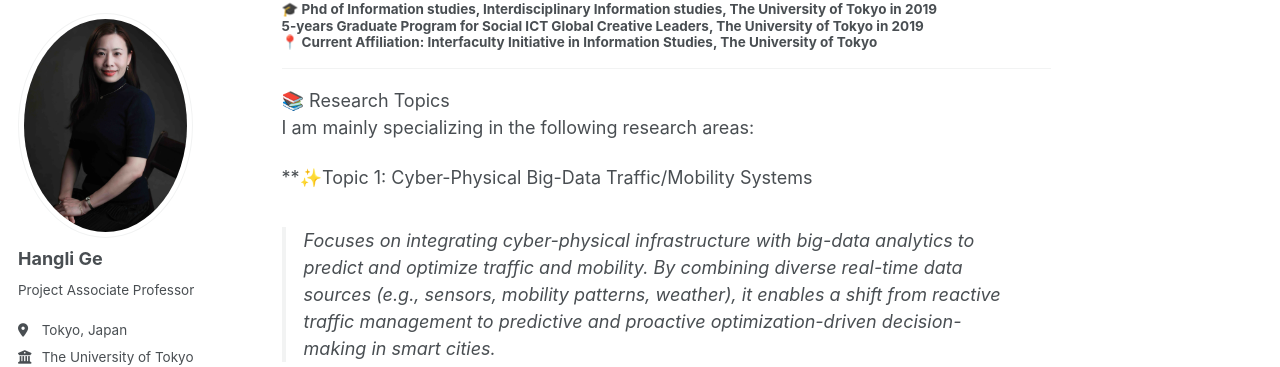
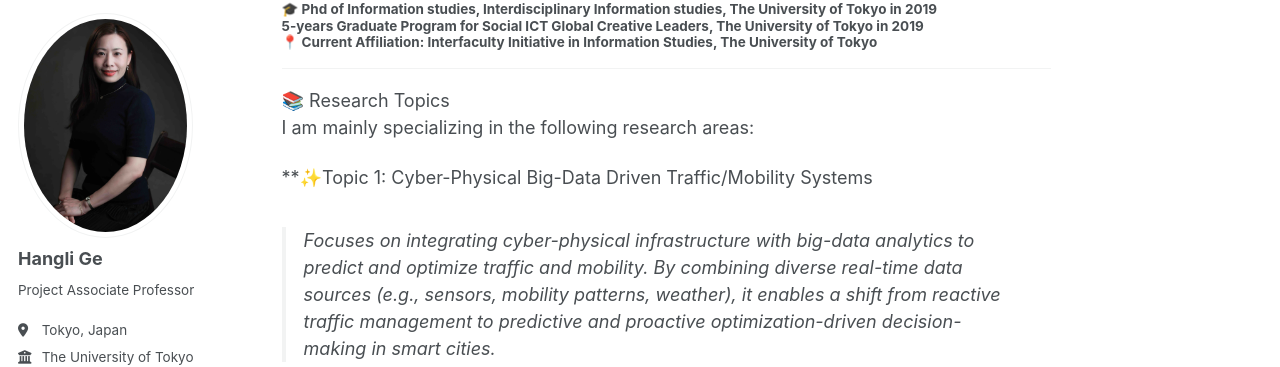
Before and after one commit to christie888/christie888.github.io, a Jekyll site: the page built from _pages/about.md, in a window 1280 px wide and 900 px high, scrolled down 309 px. Shown: the part 93-460 px from the top of the window. Built offline with Jekyll 4.4.1, drawn with Linux system fonts in a browser that asks for light colours; some web fonts are replaced.

Commit message:
Update about.md

```diff
--- a/_pages/about.md
+++ b/_pages/about.md
@@ -17,7 +17,7 @@
 📚 Research Topics
 <br>I am mainly specializing in the following research areas:
 
-**✨Topic 1: Cyber-Physical Big-Data Traffic/Mobility Systems
+**✨Topic 1: Cyber-Physical Big-Data Driven Traffic/Mobility Systems
 > Focuses on integrating cyber-physical infrastructure with big-data analytics to predict and optimize traffic and mobility. By combining diverse real-time data sources (e.g., sensors, mobility patterns, weather), it enables a shift from reactive traffic management to predictive and proactive optimization-driven decision-making in smart cities.
 
 **✨Topic 2: Complex Dynamic Systems for Urban Resilience
```
Also changed, not shown: other parts of _pages/about.md (+1 -1 lines).
